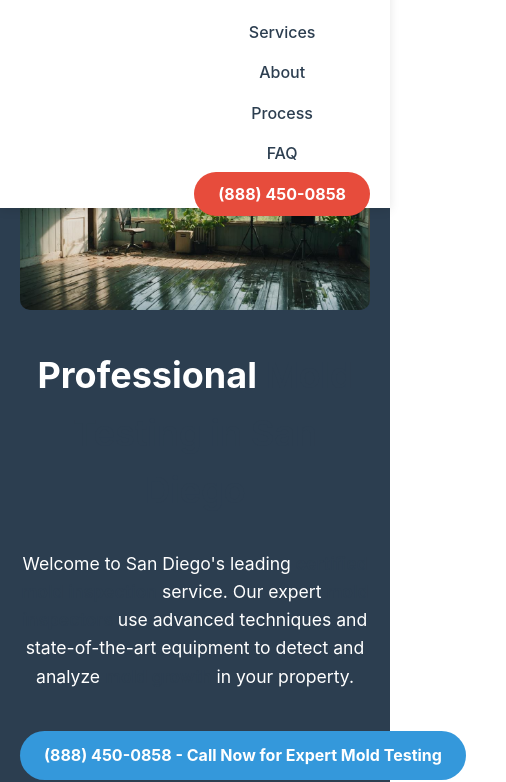
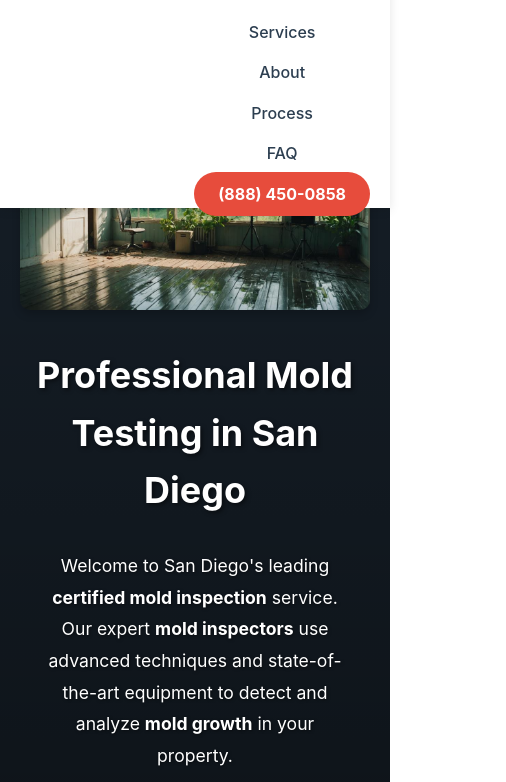
Before and after one commit to webidoinfo/moldtestingsandiego, a plain HTML site: page index.html in a window 390 px wide. Shown: the part 78-860 px from the top of the page, 506 px wide, since content can reach past the window. Drawn offline with Linux system fonts and the light colour scheme.

Commit message:
Improve hero section text readability with better contrast and styling

```diff
--- a/css/styles.css
+++ b/css/styles.css
@@ -241,18 +241,92 @@ img {
     color: var(--white);
     padding: 120px 0 80px;
     text-align: center;
+    position: relative;
+}
+
+.hero::before {
+    content: '';
+    position: absolute;
+    top: 0;
+    left: 0;
+    right: 0;
+    bottom: 0;
+    background: linear-gradient(rgba(0, 0, 0, 0.5), rgba(0, 0, 0, 0.7));
+    z-index: 1;
+}
+
+.hero .container {
+    position: relative;
+    z-index: 2;
 }
 
 .hero h1 {
     color: var(--white);
     font-size: 3rem;
     margin-bottom: 30px;
+    text-shadow: 2px 2px 4px rgba(0, 0, 0, 0.5);
+    font-weight: 700;
 }
 
 .hero-text {
     font-size: 1.25rem;
     max-width: 800px;
     margin: 0 auto 40px;
+    color: var(--white);
+    text-shadow: 1px 1px 3px rgba(0, 0, 0, 0.5);
+    line-height: 1.8;
+}
+
+.hero strong {
+    color: var(--white);
+    font-weight: 700;
+}
+
+.hero .btn-primary {
+    font-size: 1.2rem;
+    padding: 15px 30px;
+    background-color: var(--accent-color);
+    border: none;
+    color: var(--white);
+    text-shadow: 1px 1px 2px rgba(0, 0, 0, 0.3);
+    transition: all 0.3s ease;
+    box-shadow: 0 4px 6px rgba(0, 0, 0, 0.2);
+}
+
+.hero .btn-primary:hover {
+    background-color: #c0392b;
+    transform: translateY(-2px);
+    box-shadow: 0 6px 8px rgba(0, 0, 0, 0.3);
+}
+
+.hero-image {
+    width: 100%;
+    max-height: 500px;
+    object-fit: cover;
+    border-radius: 10px;
+    margin-bottom: 30px;
+    box-shadow: 0 4px 8px rgba(0, 0, 0, 0.2);
+}
+
+/* Responsive Hero Adjustments */
+@media (max-width: 768px) {
+    .hero {
+        padding: 100px 0 60px;
+    }
+
+    .hero h1 {
+        font-size: 2.25rem;
+    }
+
+    .hero-text {
+        font-size: 1.1rem;
+        padding: 0 20px;
+    }
+
+    .hero .btn-primary {
+        font-size: 1.1rem;
+        padding: 12px 24px;
+    }
 }
 
 /* Services Section */
@@ -372,14 +446,6 @@ a[href^="tel"] {
 }
 
 /* Image Styles */
-.hero-image {
-    width: 100%;
-    max-height: 500px;
-    object-fit: cover;
-    border-radius: 10px;
-    margin-bottom: 30px;
-}
-
 .service-image {
     width: 100%;
     height: 200px;
```
